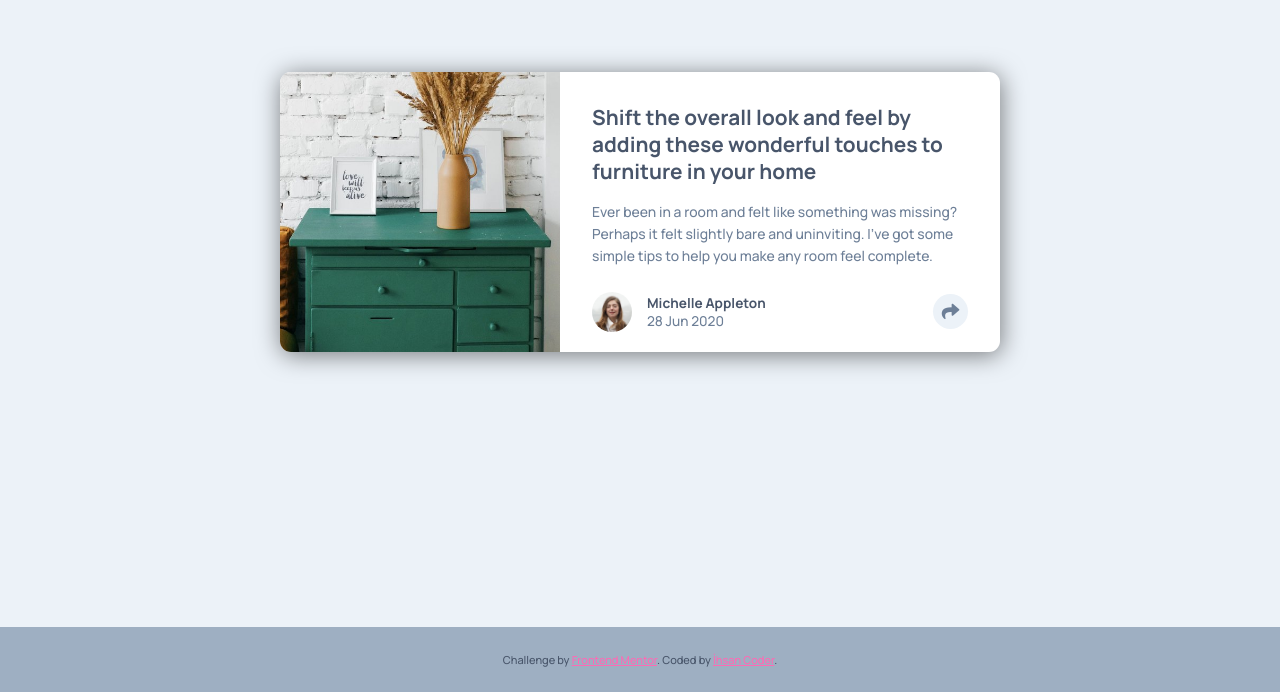
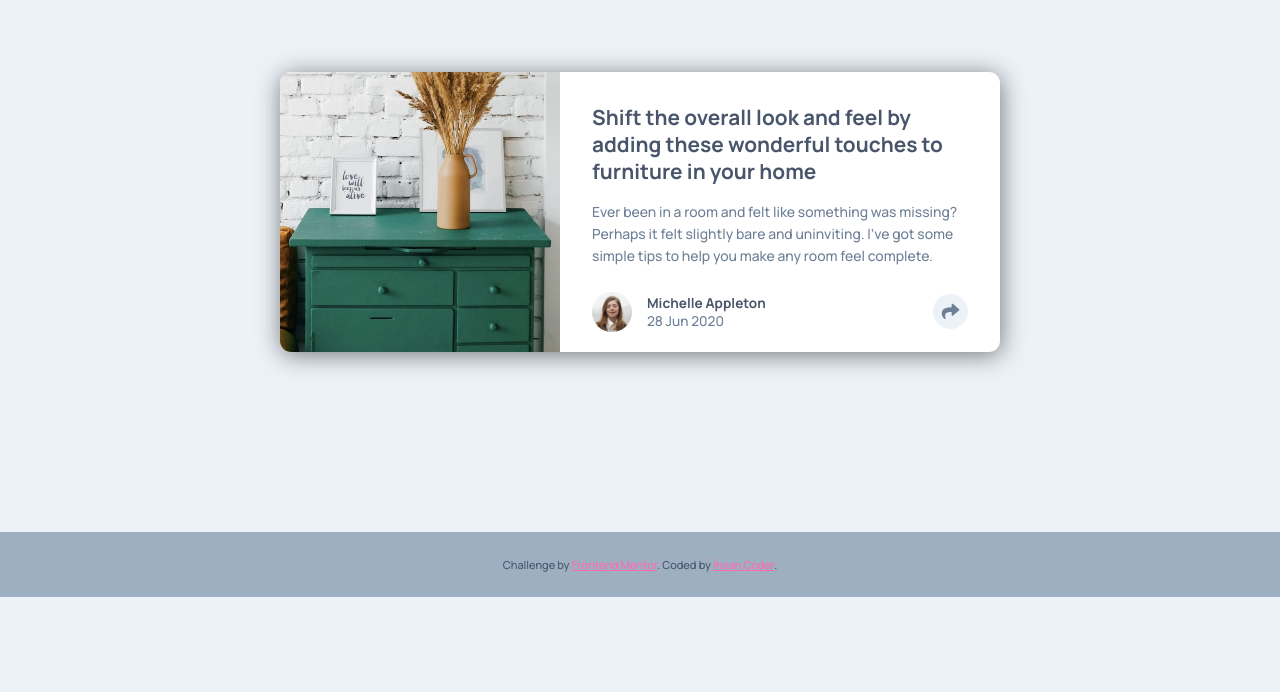
Before and after one commit to coderkc/FM-06-article-preview-component-master, a plain HTML site: page index.html in a window 1280 px wide. Shown: the part 108-800 px from the top of the page. Drawn offline with Linux system fonts and the light colour scheme.

Commit message:
css updated

```diff
--- a/css/stilo.css
+++ b/css/stilo.css
@@ -127,7 +127,6 @@ body {
 
 .attribution {
   position: absolute;
-  bottom: 0;
   left: 0;
   right: 0;
   font-size: 11px;
```
